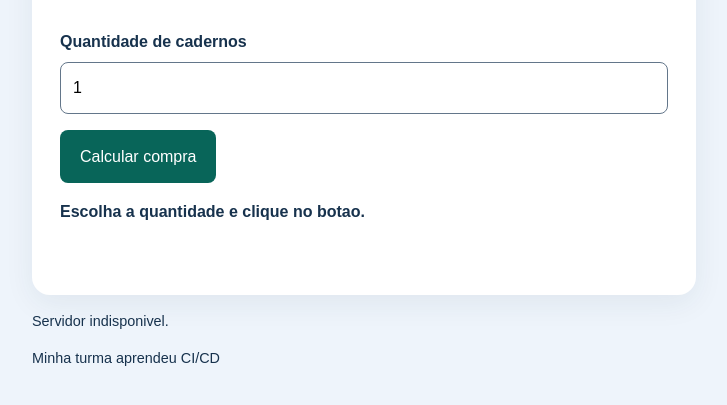
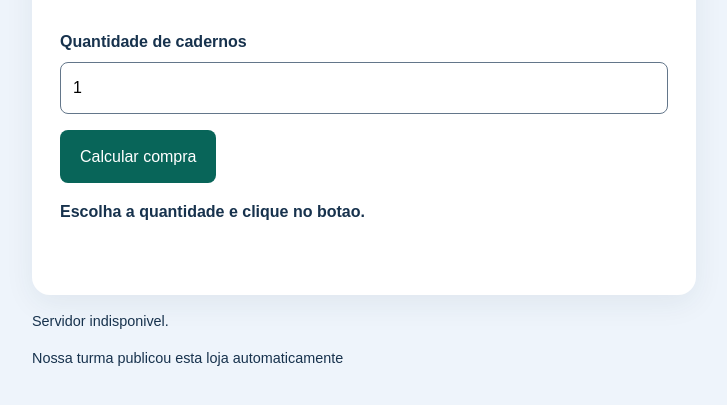
Before and after one commit to rogerio48/loja-da-turma, a website: page public/index.html in a window 1280 px wide. Shown: the part 457-862 px from the top of the page, without its empty margins (276-1003 px from the left). Drawn offline with Linux system fonts and the light colour scheme; no server answers.

Commit message:
Demonstrar publicacao automatica da loja

```diff
--- a/public/index.html
+++ b/public/index.html
@@ -22,7 +22,7 @@
       <p id="resultado" role="status">Escolha a quantidade e clique no botao.</p>
     </section>
     <p id="ambiente">Consultando o servidor...</p>
-    <footer>Minha turma aprendeu CI/CD</footer>
+    <footer>Nossa turma publicou esta loja automaticamente</footer>
   </main>
 </body>
 </html>
```
